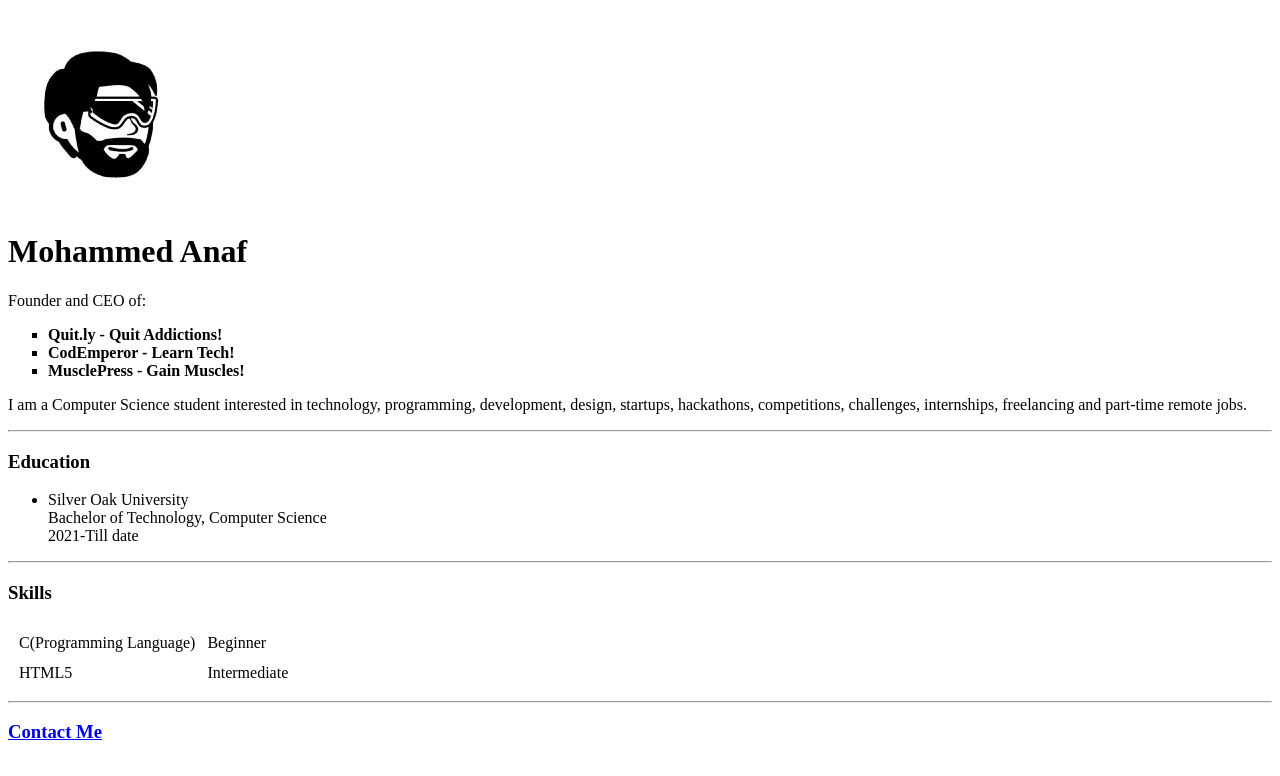
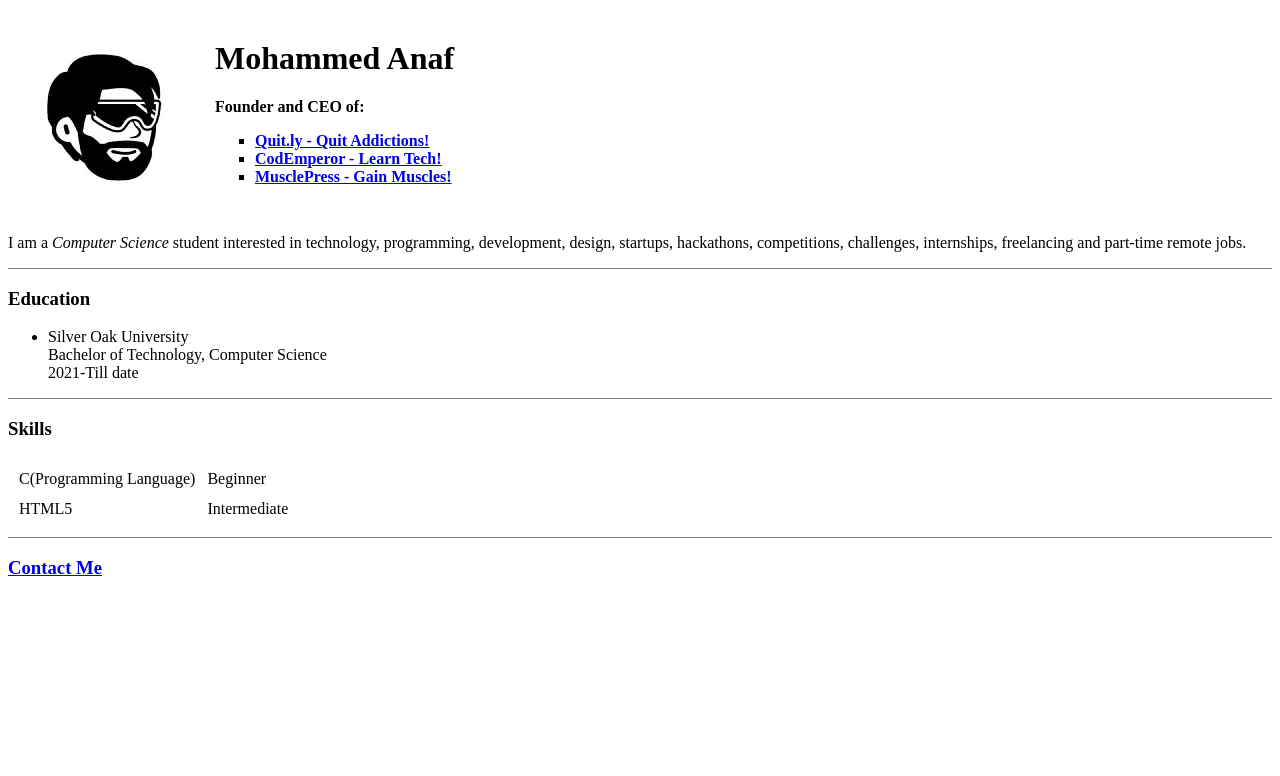
Before and after one commit to mohammedanaf/portfolio, a plain HTML site: page index.html in a window 1280 px wide. Drawn offline with Linux system fonts and the light colour scheme.

Commit message:
Update index.html

```diff
--- a/index.html
+++ b/index.html
@@ -11,17 +11,21 @@
         <title>Mohammed Anaf's Portfolio</title>
     </head>
     <body>
-        <img src="Notion-MohammedAnaf.jpeg" alt="Mohammed Anaf's Notion Avatar">
-        <h1>Mohammed Anaf</h1>
-        <p>Founder and CEO of:
-            <ul type="square">
-                <li><strong>Quit.ly - Quit Addictions!</strong></li>
-                <li><strong>CodEmperor - Learn Tech!</strong></li>
-                <li><strong>MusclePress - Gain Muscles!</strong></li>
-            </ul>
-        </p>
-        <p title="About me">I am a Computer Science student interested in technology, programming, development, design, startups, hackathons, competitions, challenges, internships, freelancing and part-time remote jobs.</p>
-        <hr>
+        <table>
+            <tr>
+                <td><img src="Notion-MohammedAnaf.jpeg" alt="Mohammed Anaf's Notion Avatar"></td>
+                <td><h1>Mohammed Anaf</h1>
+                    <h4>Founder and CEO of:
+                        <ul type="square" title="Under development">
+                            <li><a href="https://www.youtube.com/channel/UChWETSbU0UWzKAWZvF2r3nA" target="_blank">Quit.ly - Quit Addictions!</a></li>
+                            <li><a href="https://www.youtube.com/channel/UCkXB2vUHIJRAAfBbn8WRk6g" target="_blank">CodEmperor - Learn Tech!</a></li>
+                            <li><a href="https://www.youtube.com/channel/UCO1dAMwbltFEfGEQns6MjTw" target="_blank">MusclePress - Gain Muscles!</strong></li>
+                        </ul>
+                    </h4></td>
+            </tr>
+        </table>
+        <p title="About me">I am a <em>Computer Science</em> student interested in technology, programming, development, design, startups, hackathons, competitions, challenges, internships, freelancing and part-time remote jobs.</p>
+        <hr size="1" noshade>
         <h3>Education</h3>
             <ul type="disc">
                 <li>
@@ -31,7 +35,7 @@
                     </p>
                 </li>
             </ul>
-        <hr>
+        <hr size="1" noshade>
         <h3>Skills</h3>
             <table cellspacing="10">
                 <tr>
@@ -43,7 +47,7 @@
                     <td>Intermediate</td>
                 </tr>
             </table>
-        <hr>
+        <hr size="1" noshade>
         <h3><a href="contact-me.html" target="_blank">Contact Me</a></h3>
     </body>
 </html>
```
